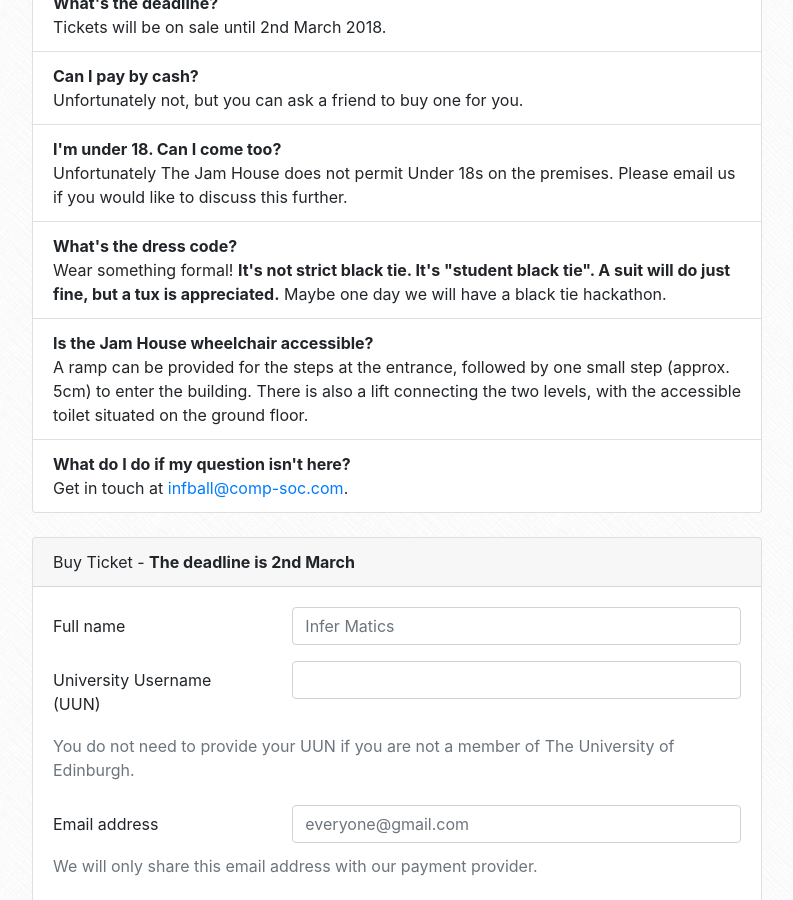
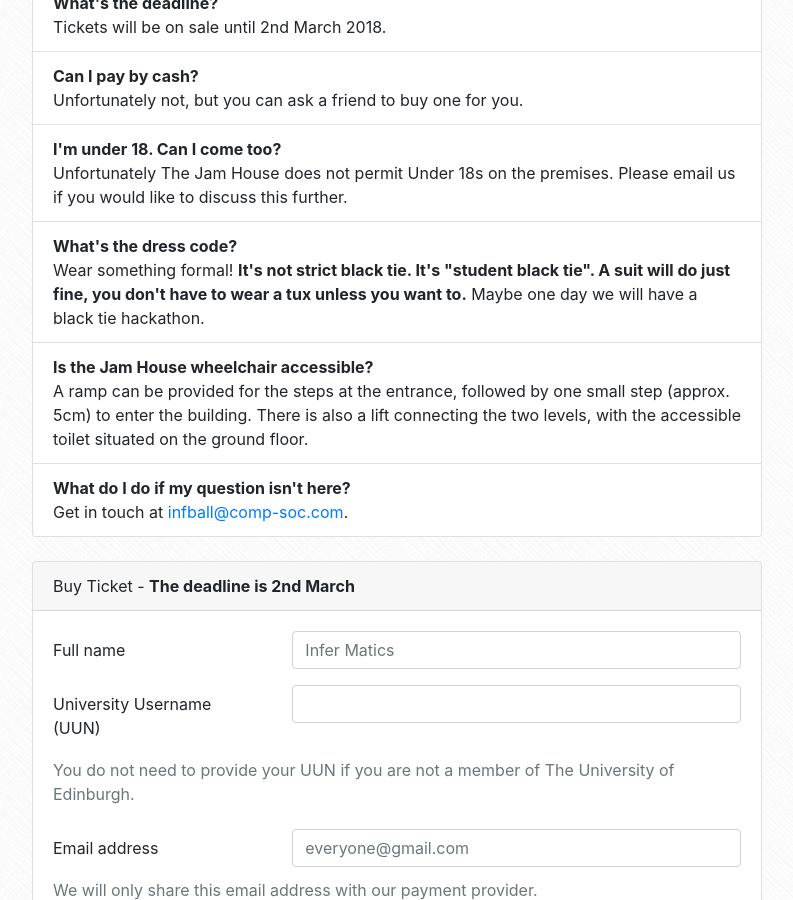
Before and after one commit to compsoc-edinburgh/website, a Jekyll site: the page built from _pages/infball.html, in a window 1280 px wide and 900 px high, scrolled down 792 px. Shown: the whole window, without its empty margins (243-1036 px from the left). Built offline with Jekyll 4.4.1, drawn with Linux system fonts in a browser that asks for light colours; nearby versions of some CDN libraries.

Commit message:
Update infball.html

```diff
--- a/_pages/infball.html
+++ b/_pages/infball.html
@@ -49,7 +49,7 @@ has_include: true
                 <li class="list-group-item">
                     <strong>What's the dress code?</strong>
                     <div>
-                        Wear something formal! <strong>It's not strict black tie. It's "student black tie". A suit will do just fine, but a tux is appreciated.</strong> Maybe one day we will have a black tie hackathon.
+                        Wear something formal! <strong>It's not strict black tie. It's "student black tie". A suit will do just fine, you don't have to wear a tux unless you want to.</strong> Maybe one day we will have a black tie hackathon.
                     </div>
                 </li>
                 <li class="list-group-item">
```
